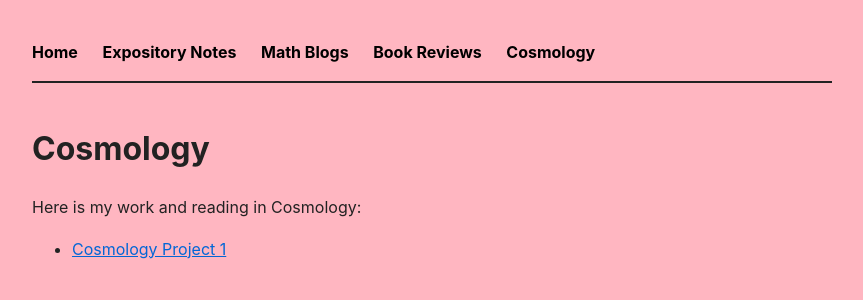
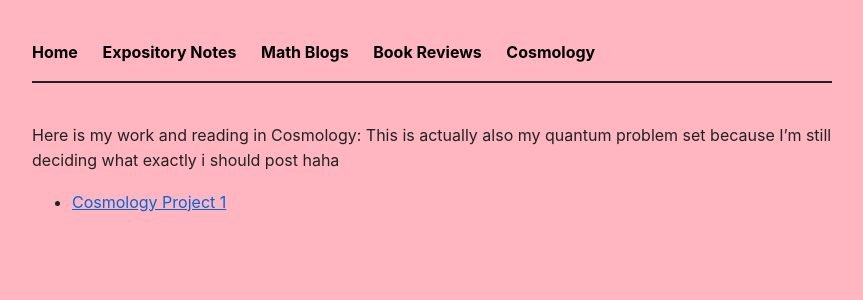
Before and after one commit to KatherineHChoi/katherinehchoi.github.io, a Jekyll site: the page built from cosmology.md, in a window 1280 px wide. Shown: the top 300 px of the page, without its empty margins (208-1071 px from the left). Built offline with Jekyll 4.4.1, drawn with Linux system fonts in a browser that asks for light colours.

Commit message:
Update cosmology.md

```diff
--- a/cosmology.md
+++ b/cosmology.md
@@ -2,8 +2,8 @@
 layout: default
 title: cosmology research
 ---
-# Cosmology
 
 Here is my work and reading in Cosmology:
+This is actually also my quantum problem set because I'm still deciding what exactly i should post haha
 
 * [Cosmology Project 1](/pdfs/cosmo-project.pdf)
```
